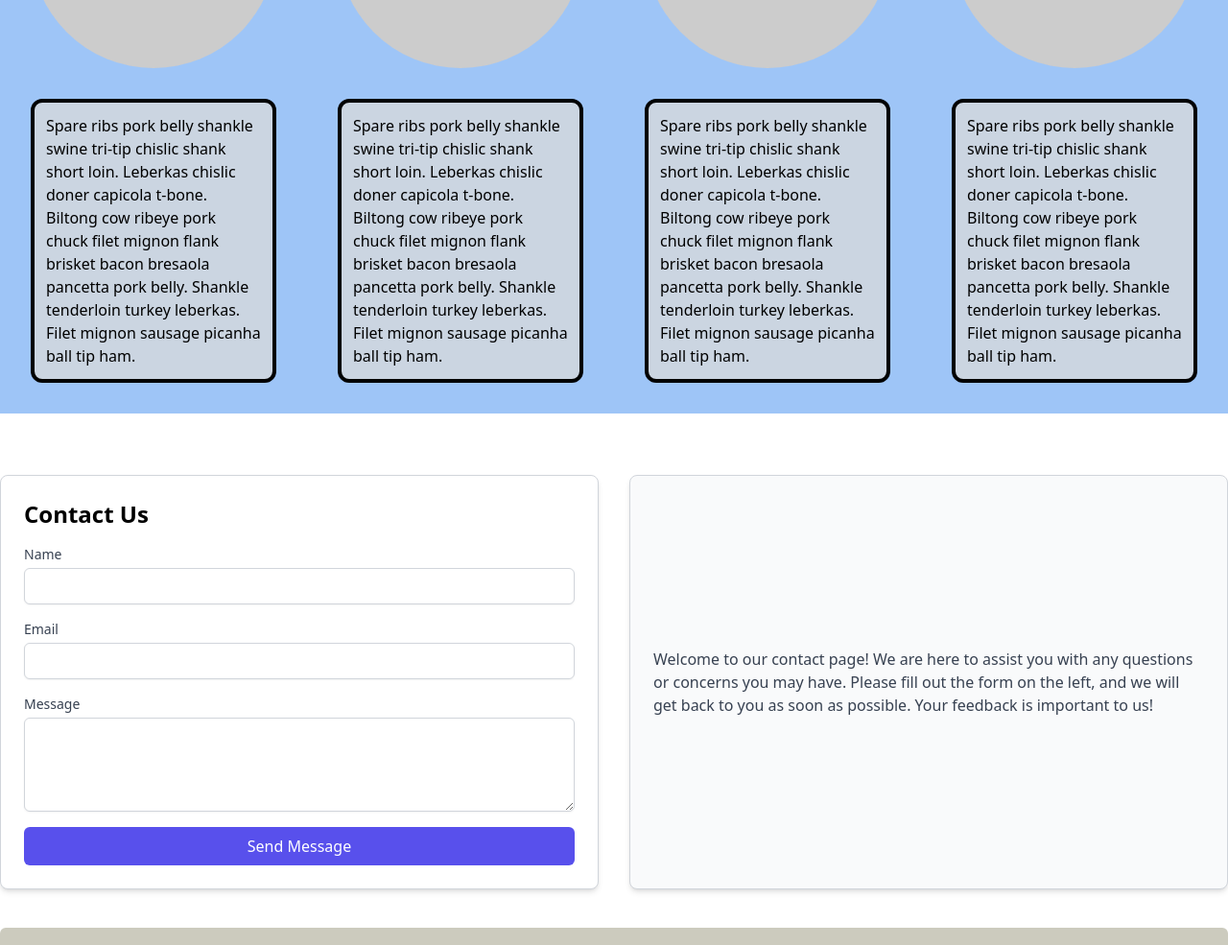
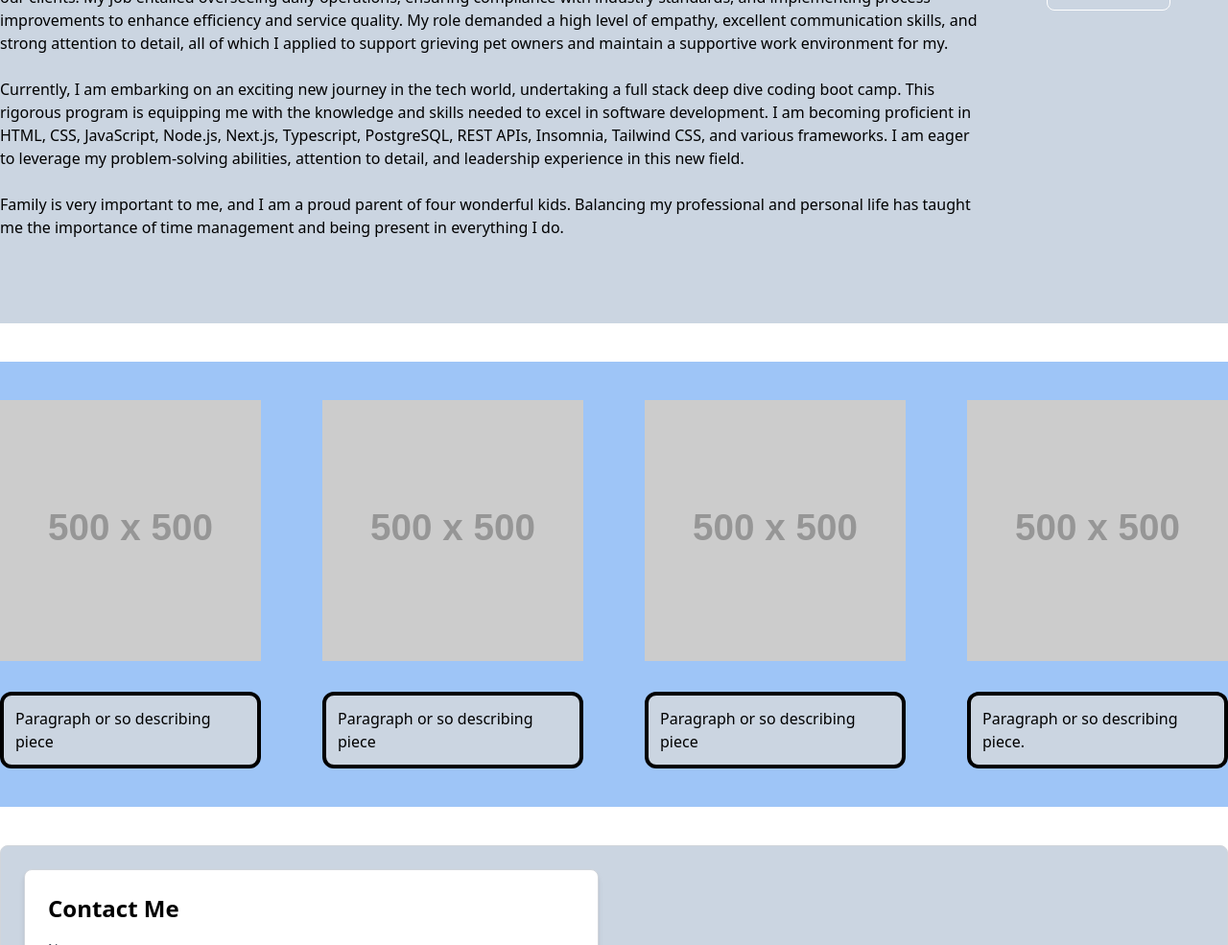
Before and after one commit to RJLibby/rusty-libby-profile-page, a website built with Vite: page index.html in a window 1280 px wide. Shown: the part 767-1752 px from the top of the page at 96% size. Built offline with nearby package versions, Linux system fonts and the light colour scheme; placeholder pictures from the web are drawn by us.

Commit message:
more progress

```diff
--- a/index.html
+++ b/index.html
@@ -15,6 +15,13 @@
             <span class="hamburger-middle"></span>
             <span class="hamburger-bottom"></span>
         </button>
+
+        <button data-collapse-toggle="navbar-hamburger" type="button" class=" sm:hidden md:hidden lg:hidden inline-flex items-center justify-center p-2 w-10 h-10 text-sm text-gray-500 rounded-lg hover:bg-gray-100 focus:outline-none focus:ring-2 focus:ring-gray-200 dark:text-gray-400 dark:hover:bg-gray-700 dark:focus:ring-gray-600" aria-controls="navbar-hamburger" aria-expanded="false">
+            <span class="sr-only">Open main menu</span>
+            <svg class="w-5 h-5" aria-hidden="true" xmlns="http://www.w3.org/2000/svg" fill="none" viewBox="0 0 17 14">
+                <path stroke="currentColor" stroke-linecap="round" stroke-linejoin="round" stroke-width="2" d="M1 1h15M1 7h15M1 13h15"/>
+            </svg>
+        </button>
     </div>
     <div class="topnav hidden h-14 md:flex md:space-x-8">
         <div class="group">
@@ -23,6 +30,10 @@
         </div>
         <div class="group">
             <a href="#a:portfolio">Portfolio</a>
+            <div class="mx-2 group-hover:border-b group-hover:border-blue-50"></div>
+        </div>
+        <div class="group">
+            <a href="#" id="#a:gallery-link">Gallery</a>
             <div class="mx-2 group-hover:border-b group-hover:border-blue-50"></div>
         </div>
         <div class="group">
@@ -51,65 +62,97 @@
 <!--        <button class="bg-blue-600 p-3 rounded text-white hover:bg-blue-700 ">Learn More</button>-->
 <!--    </div>-->
 <!--</section>-->
-<section class="bg-gray-200 dark:bg-gray-800 border border-gray-200 dark:border-gray-700 rounded-lg p-8 md:p-12 mb-8 mx-10 mt-10">
-    <div class="py-8 px-4 mx-auto max-w-screen-xl lg:py-16 flex flex-col lg:flex-row items-start lg:items-center justify-between">
-        <div>
-            <h1 class="mb-4 text-3xl leading-none text-black md:text-5xl lg:text-6xl">Hello, World!</h1>
-            <p class="mb-8 text-lg">This is a simple hero unit, a simple jumbotron-style component for calling extra attention to featured content or information.</p>
-        </div>
-        <button type="button" class="text-white bg-gradient-to-r from-blue-500 via-blue-600 to-blue-700 hover:bg-gradient-to-br focus:ring-4 focus:outline-none focus:ring-blue-300 dark:focus:ring-blue-800 font-medium rounded-lg text-sm px-5 py-2.5 mt-4 lg:mt-0 ml-auto">
-            Learn more
-        </button>
+<!--<section class="bg-gray-200 dark:bg-gray-800 border border-gray-200 dark:border-gray-700 rounded-lg p-8 md:p-12 mb-8 mx-10 mt-10">-->
+<!--    <div class="py-8 px-4 mx-auto max-w-screen-xl lg:py-16 flex flex-col lg:flex-row items-start lg:items-center justify-between">-->
+<!--        <div>-->
+<!--            <h1 class="mb-4 text-3xl leading-none text-black md:text-5xl lg:text-6xl">Hello, World!</h1>-->
+<!--            <p class="mb-8 text-lg">This is a simple hero unit, a simple jumbotron-style component for calling extra attention to featured content or information.</p>-->
+<!--        </div>-->
+<!--        <button type="button" class="text-white bg-gradient-to-r from-blue-500 via-blue-600 to-blue-700 hover:bg-gradient-to-br focus:ring-4 focus:outline-none focus:ring-blue-300 dark:focus:ring-blue-800 font-medium rounded-lg text-sm px-5 py-2.5 mt-4 lg:mt-0 ml-auto">-->
+<!--            Learn more-->
+<!--        </button>-->
+<!--    </div>-->
+<!--</section>-->
+
+
+
+<!--This is what I was thinking-->
+<section class="existing-section bg-cover bg-no-repeat bg-[url('public/images/Rusty.jpg')] bg-gray-300 bg-blend-multiply">
+    <div class="px-4 mx-auto max-w-screen-xl text-center py-24 lg:py-56">
+        <h1 class="mb-4 text-4xl font-extrabold tracking-tight leading-none text-white md:text-5xl lg:text-6xl">Welcome</h1>
+        <p class="mb-8 text-lg font-normal text-gray-300 lg:text-xl sm:px-16 lg:px-48">.</p>
+        <div class="flex flex-col space-y-4 sm:flex-row sm:justify-center sm:space-y-0"></div>
     </div>
 </section>
 
-<section class="container mx-auto my-16 bg-[#9ec5f7] p-8">
+<!--About Me-->
+ <section class="bg-slate-300 py-16">
+    <h1 class="flex items-center justify-center font-bold">About Me</h1>
+    <div class="container mx-auto flex-col flex lg:flex-row gap-12">
+
+
+        <div class="basis-5/6 lg:px-0 px-6">
+
+            <p>During my eight years in pet cremation, I successfully managed a team dedicated to providing compassionate and respectful services to our clients. My job entailed overseeing daily operations, ensuring compliance with industry standards, and implementing process improvements to enhance efficiency and service quality. My role demanded a high level of empathy, excellent communication skills, and strong attention to detail, all of which I applied to support grieving pet owners and maintain a supportive work environment for my. </p>
+            <br>
+
+            <p>Currently, I am embarking on an exciting new journey in the tech world, undertaking a full stack deep dive coding boot camp. This rigorous program is equipping me with the knowledge and skills needed to excel in software development. I am becoming proficient in HTML, CSS, JavaScript, Node.js, Next.js, Typescript, PostgreSQL, REST APIs, Insomnia, Tailwind CSS, and various frameworks. I am eager to leverage my problem-solving abilities, attention to detail, and leadership experience in this new field.</p>
+                <br>
+
+
+               <p> Family is very important to me, and I am a proud parent of four wonderful kids. Balancing my professional and personal life has taught me the importance of time management and being present in everything I do.</p>
+                <br>
+
+        </div>
+        <div class="basis-1/6 lg:px-0 px-12 ">
+
+            <a href="#" class="inline-flex justify-center hover:text-gray-900 items-center py-3 px-5 sm:ms-4 text-base font-medium text-center text-white rounded-lg border border-white hover:bg-gray-100 focus:ring-4 focus:ring-gray-400">
+                Learn more
+            </a>
+        </div>
+    </div>
+</section>
+
+
+
+
+
+<!--here is the gallery-->
+<section class="bg-[#9ec5f7] mt-10 pt-10 pb-10">
     <div class="grid grid-cols-1 sm:grid-cols-2 lg:grid-cols-4 gap-16">
         <div>
-            <div class="sm:px-0 px-24">
-                <img class="mx-auto rounded-full" src="https://placehold.co/500x500" alt="placeholder image">
+            <div class= "sm:px-0 px-24">
+                <img  class="mx-auto" src="https://placehold.co/500x500" alt="placeholder image">
             </div>
             <div class="sm:px-0 px-12">
-                <p class="bg-slate-300 border-black border-4 rounded-xl p-3 mt-8">Spare ribs pork belly shankle swine tri-tip
-                    chislic shank short loin. Leberkas chislic doner capicola t-bone. Biltong cow ribeye pork chuck filet
-                    mignon flank brisket bacon bresaola pancetta pork belly. Shankle tenderloin turkey leberkas. Filet
-                    mignon sausage picanha ball tip ham.</p>
+                <p class="bg-slate-300 border-black border-4 rounded-xl p-3 mt-8">Paragraph or so describing piece</p>
             </div>
         </div>
 
         <div>
             <div class="sm:px-0 px-24">
-                <img class="mx-auto rounded-full" src="https://placehold.co/500x500" alt="placeholder image">
+                <img class="mx-auto " src="https://placehold.co/500x500" alt="placeholder image">
             </div>
             <div class="sm:px-0 px-12">
-                <p class="bg-slate-300 border-black border-4 rounded-xl p-3 mt-8">Spare ribs pork belly shankle swine tri-tip
-                    chislic shank short loin. Leberkas chislic doner capicola t-bone. Biltong cow ribeye pork chuck filet
-                    mignon flank brisket bacon bresaola pancetta pork belly. Shankle tenderloin turkey leberkas. Filet
-                    mignon sausage picanha ball tip ham.</p>
+                <p class="bg-slate-300 border-black border-4 rounded-xl p-3 mt-8">Paragraph or so describing piece</p>
             </div>
         </div>
 
         <div>
             <div class="sm:px-0 px-24">
-                <img class="mx-auto rounded-full" src="https://placehold.co/500x500" alt="placeholder image">
+                <img class="mx-auto " src="https://placehold.co/500x500" alt="placeholder image">
             </div>
             <div class="sm:px-0 px-12">
-                <p class="bg-slate-300 border-black border-4 rounded-xl p-3 mt-8">Spare ribs pork belly shankle swine tri-tip
-                    chislic shank short loin. Leberkas chislic doner capicola t-bone. Biltong cow ribeye pork chuck filet
-                    mignon flank brisket bacon bresaola pancetta pork belly. Shankle tenderloin turkey leberkas. Filet
-                    mignon sausage picanha ball tip ham.</p>
+                <p class="bg-slate-300 border-black border-4 rounded-xl p-3 mt-8">Paragraph or so describing piece</p>
             </div>
         </div>
 
         <div>
             <div class="sm:px-0 px-24">
-                <img class="mx-auto rounded-full" src="https://placehold.co/500x500" alt="placeholder image">
+                <img class="mx-auto " src="https://placehold.co/500x500" alt="placeholder image">
             </div>
             <div class="sm:px-0 px-12">
-                <p class="bg-slate-300 border-black border-4 rounded-xl p-3 mt-8">Spare ribs pork belly shankle swine tri-tip
-                    chislic shank short loin. Leberkas chislic doner capicola t-bone. Biltong cow ribeye pork chuck filet
-                    mignon flank brisket bacon bresaola pancetta pork belly. Shankle tenderloin turkey leberkas. Filet
-                    mignon sausage picanha ball tip ham.</p>
+                <p class="bg-slate-300 border-black border-4 rounded-xl p-3 mt-8">Paragraph or so describing piece.</p>
             </div>
         </div>
     </div>
@@ -117,10 +160,10 @@
 </section>
 
 
-<div class="grid grid-cols-1 md:grid-cols-2 gap-8 mb-10">
+<div class="grid grid-cols-1 md:grid-cols-2 gap-8 mb-10 mt-10 bg-slate-300 p-6 rounded-lg shadow-md border border-gray-300 ">
     <!-- Contact Form -->
     <div class="bg-white p-6 rounded-lg shadow-md border border-gray-300">
-        <h2 class="text-2xl font-semibold mb-4">Contact Us</h2>
+        <h2 class="text-2xl font-semibold mb-4">Contact Me</h2>
         <form action="#" method="POST">
             <div class="mb-4">
                 <label for="name" class="block text-sm font-medium text-gray-700">Name</label>
@@ -141,9 +184,9 @@
     </div>
 
     <!-- add a paragraph -->
-    <div class="flex items-center bg-gray-50 p-6 rounded-lg shadow-md border border-gray-300">
+    <div class="flex items-center">
         <p class="text-gray-700 text-base">
-            Welcome to our contact page! We are here to assist you with any questions or concerns you may have. Please fill out the form on the left, and we will get back to you as soon as possible. Your feedback is important to us!
+       Please reach out to me for any additional information.
         </p>
     </div>
 </div>
```
Also changed, not shown: public/images/Github.png, public/images/Rusty.jpg (added).
